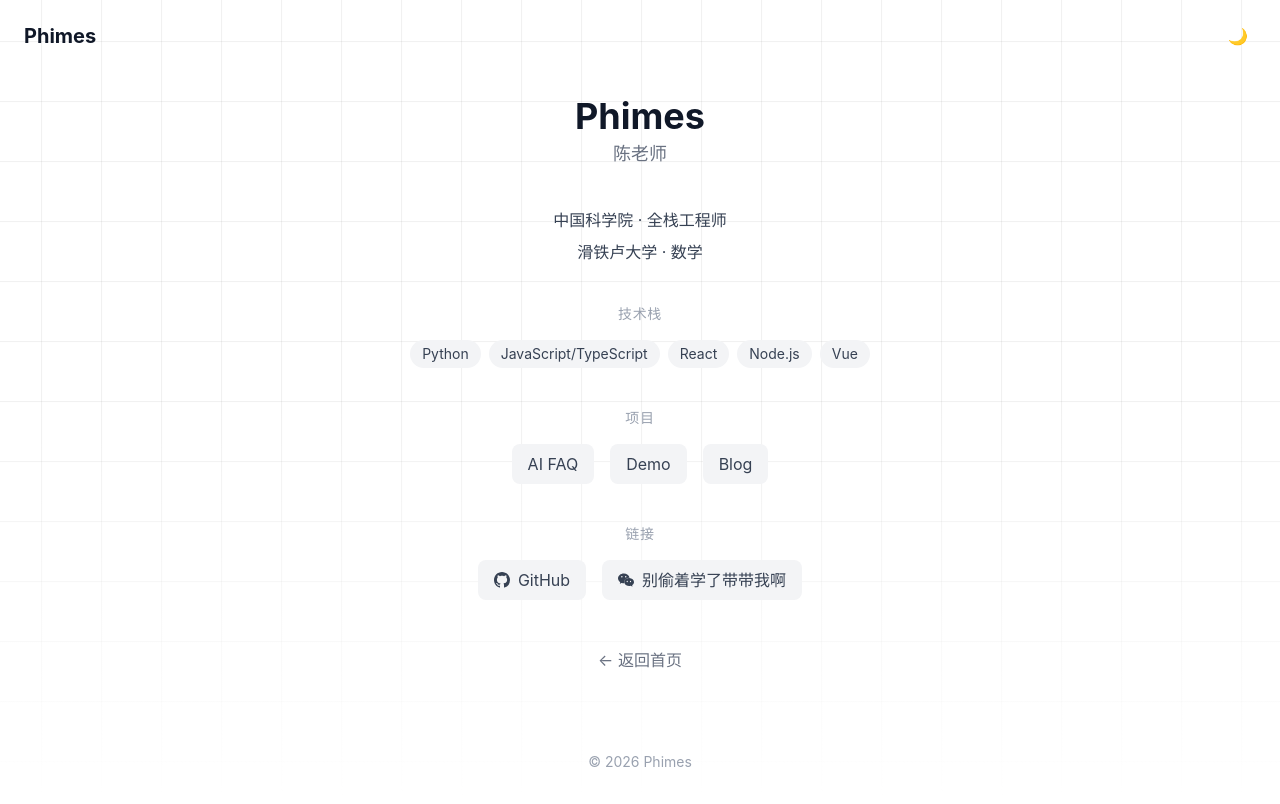
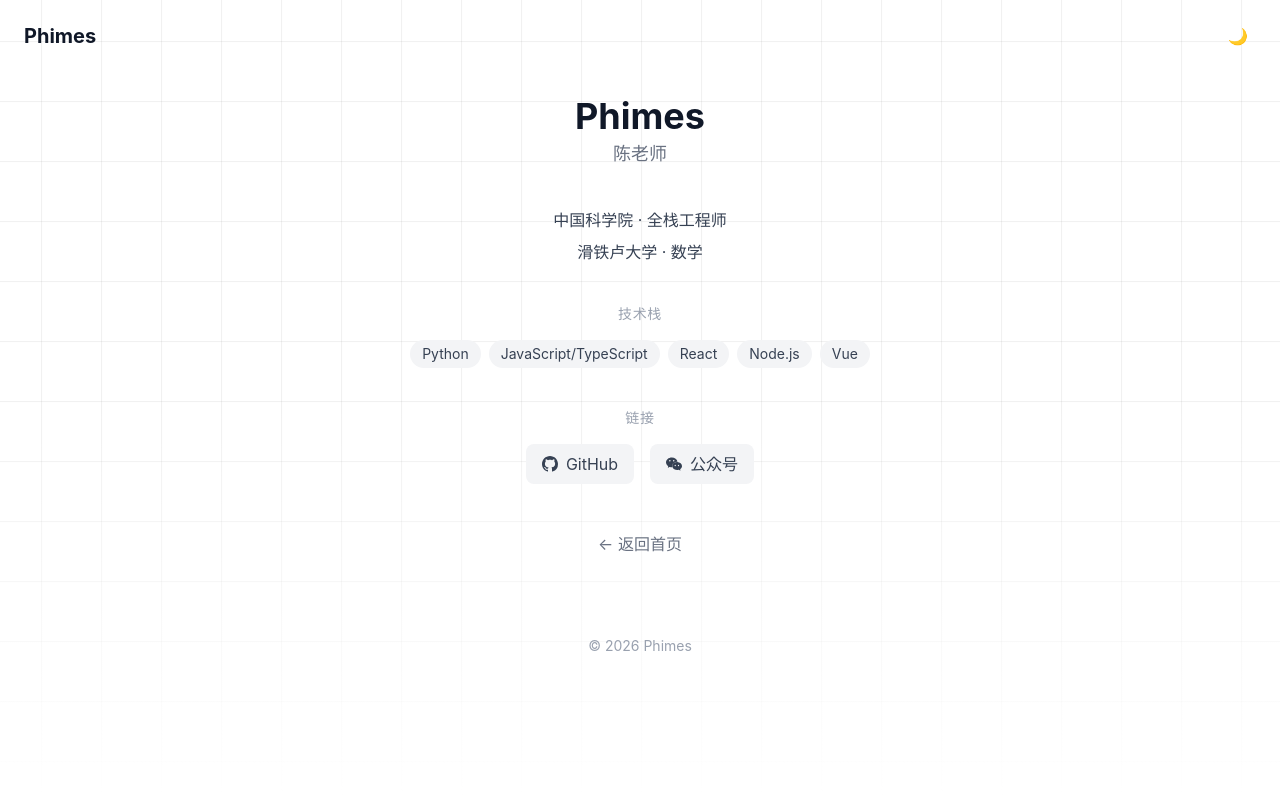
Before and after one commit to re0phimes/phimespace, a React (Vite) app: page /about in a window 1280 px wide. Built offline with nearby package versions, Linux system fonts and the light colour scheme.

Commit message:
fix: UI tweaks - compact cards, faster typewriter, WeChat tooltip
- Reduce card text padding (p-4 → px-4 py-2) for better image ratio
- Speed up typewriter effect (50ms → 25ms)
- Remove projects section from About page
- Add hover tooltip for WeChat 公众号 with search hint

```diff
--- a/src/components/Intro.jsx
+++ b/src/components/Intro.jsx
@@ -23,7 +23,7 @@ export function Intro() {
           clearInterval(intervalRef.current)
           setTypingDone(true)
         }
-      }, 50)
+      }, 25)
     } else {
       clearInterval(intervalRef.current)
       setDisplayText('')
--- a/src/components/SiteCard.jsx
+++ b/src/components/SiteCard.jsx
@@ -15,7 +15,7 @@ export function SiteCard({ name, url, description, screenshot, rotation }) {
           loading="lazy"
         />
       </div>
-      <div className="p-4">
+      <div className="px-4 py-2">
         <h3 className="text-lg font-semibold text-gray-900 dark:text-white">
           {name}
         </h3>
--- a/src/pages/About.jsx
+++ b/src/pages/About.jsx
@@ -1,5 +1,4 @@
 import { Link } from 'react-router-dom'
-import { sites } from '../data/sites'
 
 const techStack = ['Python', 'JavaScript/TypeScript', 'React', 'Node.js', 'Vue']
 
@@ -36,25 +35,6 @@ export function About() {
         </div>
       </section>
 
-      <section className="mb-10">
-        <h2 className="text-sm font-medium text-gray-400 dark:text-gray-500 uppercase tracking-wider text-center mb-4">
-          项目
-        </h2>
-        <div className="flex flex-wrap justify-center gap-4">
-          {sites.map((site) => (
-            <a
-              key={site.name}
-              href={site.url}
-              target="_blank"
-              rel="noopener noreferrer"
-              className="px-4 py-2 rounded-lg bg-gray-100 dark:bg-gray-800 text-gray-700 dark:text-gray-300 hover:bg-gray-200 dark:hover:bg-gray-700 transition-colors"
-            >
-              {site.name}
-            </a>
-          ))}
-        </div>
-      </section>
-
       <section className="mb-12">
         <h2 className="text-sm font-medium text-gray-400 dark:text-gray-500 uppercase tracking-wider text-center mb-4">
           链接
@@ -71,12 +51,18 @@ export function About() {
             </svg>
             GitHub
           </a>
-          <span className="inline-flex items-center gap-2 px-4 py-2 rounded-lg bg-gray-100 dark:bg-gray-800 text-gray-700 dark:text-gray-300">
-            <svg className="w-4 h-4" viewBox="0 0 24 24" fill="currentColor">
-              <path d="M8.691 2.188C3.891 2.188 0 5.476 0 9.53c0 2.212 1.17 4.203 3.002 5.55a.59.59 0 01.213.665l-.39 1.48c-.019.07-.048.141-.048.213 0 .163.13.295.29.295a.326.326 0 00.167-.054l1.903-1.114a.864.864 0 01.717-.098 10.16 10.16 0 002.837.403c.276 0 .543-.027.811-.05-.857-2.578.157-4.972 1.932-6.446 1.703-1.415 3.882-1.98 5.853-1.838-.576-3.583-4.196-6.348-8.596-6.348zM5.785 5.991c.642 0 1.162.529 1.162 1.18a1.17 1.17 0 01-1.162 1.178A1.17 1.17 0 014.623 7.17c0-.651.52-1.18 1.162-1.18zm5.813 0c.642 0 1.162.529 1.162 1.18a1.17 1.17 0 01-1.162 1.178 1.17 1.17 0 01-1.162-1.178c0-.651.52-1.18 1.162-1.18zm5.34 2.867c-1.797-.052-3.746.512-5.28 1.786-1.72 1.428-2.687 3.72-1.78 6.22.942 2.453 3.666 4.229 6.884 4.229.826 0 1.622-.12 2.361-.336a.722.722 0 01.598.082l1.584.926a.272.272 0 00.14.045c.134 0 .24-.11.24-.245 0-.06-.024-.12-.04-.178l-.325-1.233a.492.492 0 01.177-.554C23.028 18.48 24 16.82 24 14.98c0-3.21-2.994-5.862-7.062-6.122zM13.85 13.24c.535 0 .969.44.969.982a.976.976 0 01-.969.983.976.976 0 01-.969-.983c0-.542.434-.982.97-.982zm4.905 0c.535 0 .969.44.969.982a.976.976 0 01-.969.983.976.976 0 01-.969-.983c0-.542.434-.982.969-.982z" />
-            </svg>
-            别偷着学了带带我啊
-          </span>
+          <div className="group relative">
+            <span className="inline-flex items-center gap-2 px-4 py-2 rounded-lg bg-gray-100 dark:bg-gray-800 text-gray-700 dark:text-gray-300 cursor-default">
+              <svg className="w-4 h-4" viewBox="0 0 24 24" fill="currentColor">
+                <path d="M8.691 2.188C3.891 2.188 0 5.476 0 9.53c0 2.212 1.17 4.203 3.002 5.55a.59.59 0 01.213.665l-.39 1.48c-.019.07-.048.141-.048.213 0 .163.13.295.29.295a.326.326 0 00.167-.054l1.903-1.114a.864.864 0 01.717-.098 10.16 10.16 0 002.837.403c.276 0 .543-.027.811-.05-.857-2.578.157-4.972 1.932-6.446 1.703-1.415 3.882-1.98 5.853-1.838-.576-3.583-4.196-6.348-8.596-6.348zM5.785 5.991c.642 0 1.162.529 1.162 1.18a1.17 1.17 0 01-1.162 1.178A1.17 1.17 0 014.623 7.17c0-.651.52-1.18 1.162-1.18zm5.813 0c.642 0 1.162.529 1.162 1.18a1.17 1.17 0 01-1.162 1.178 1.17 1.17 0 01-1.162-1.178c0-.651.52-1.18 1.162-1.18zm5.34 2.867c-1.797-.052-3.746.512-5.28 1.786-1.72 1.428-2.687 3.72-1.78 6.22.942 2.453 3.666 4.229 6.884 4.229.826 0 1.622-.12 2.361-.336a.722.722 0 01.598.082l1.584.926a.272.272 0 00.14.045c.134 0 .24-.11.24-.245 0-.06-.024-.12-.04-.178l-.325-1.233a.492.492 0 01.177-.554C23.028 18.48 24 16.82 24 14.98c0-3.21-2.994-5.862-7.062-6.122zM13.85 13.24c.535 0 .969.44.969.982a.976.976 0 01-.969.983.976.976 0 01-.969-.983c0-.542.434-.982.97-.982zm4.905 0c.535 0 .969.44.969.982a.976.976 0 01-.969.983.976.976 0 01-.969-.983c0-.542.434-.982.969-.982z" />
+              </svg>
+              公众号
+            </span>
+            <div className="absolute bottom-full left-1/2 -translate-x-1/2 mb-2 px-3 py-1.5 rounded-lg bg-gray-900 dark:bg-gray-100 text-white dark:text-gray-900 text-sm whitespace-nowrap opacity-0 group-hover:opacity-100 transition-opacity pointer-events-none">
+              微信搜索：别偷着学了带带我啊
+              <div className="absolute top-full left-1/2 -translate-x-1/2 border-4 border-transparent border-t-gray-900 dark:border-t-gray-100" />
+            </div>
+          </div>
         </div>
       </section>
 
```
